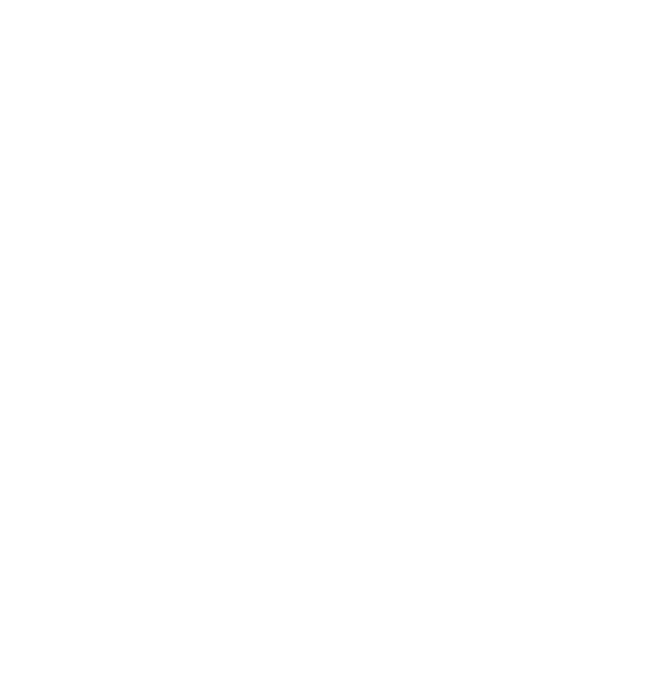
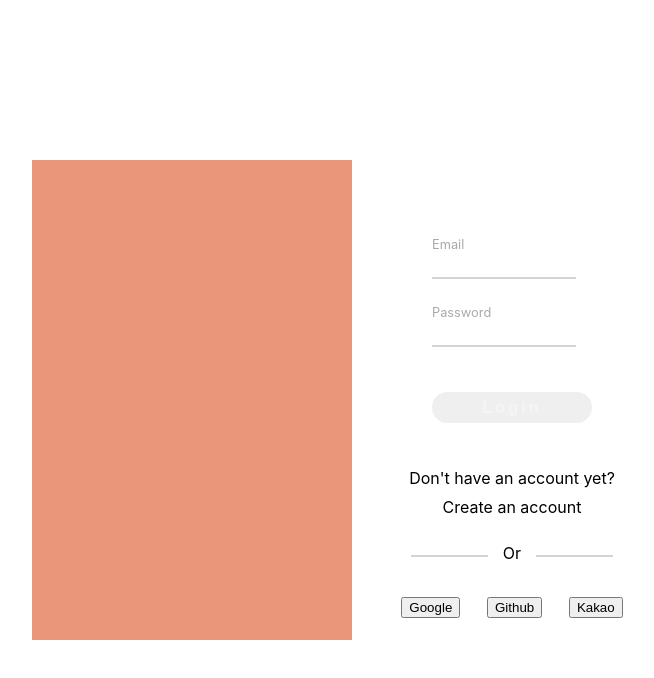
Before and after one commit to shyunlee/airsound, a React (Create React App) app: page /login in a window 1280 px wide. Shown: the top 678 px of the page, without its empty margins (288-942 px from the left). Built offline with nearby package versions, Linux system fonts and the light colour scheme.

Commit message:
design login & signup layout

```diff
--- a/src/App.jsx
+++ b/src/App.jsx
@@ -18,7 +18,7 @@
         <Route path='/player'>
           <Main isLogin={isLogin}/>
         </Route>
-        <Route path='/auth'>
+        <Route path='/login'>
           <UserAuth />
         </Route>
         <Route path='/mypage'>
--- a/src/components/header/Header.jsx
+++ b/src/components/header/Header.jsx
@@ -15,7 +15,6 @@
           :
           <>
             <span className={styles.control_login}>Login</span>
-            <span className={styles.control_signup}>Signup</span>
           </>
         }
       </div>
--- a/src/components/header/header.module.css
+++ b/src/components/header/header.module.css
@@ -30,11 +30,12 @@
 .control_container {
   display:flex;
   flex: 0 1 20%;
-  padding-top:1.2em
+  padding-top:1.2em;
+  justify-content: flex-end;
+  padding-right: 3em;
 }
 
-.control_login,
-.control_signup {
+.control_login {
   width: 7em;
   height:1.5em;
   border-radius: 1em;
@@ -43,7 +44,6 @@
   padding:0.1em 1.5em;
   line-height: 0.8;
   font-size: 1.2rem;
-  margin-left: 1.5em;
   letter-spacing: 0.1em;
   font-weight: bold;
 }
--- a/src/pages/user_auth/UserAuth.jsx
+++ b/src/pages/user_auth/UserAuth.jsx
@@ -1,8 +1,97 @@
-import React from 'react';
+import React, { useState } from 'react';
+import styles from './user_auth.module.css';
 
 const UserAuth = (props) => {
+  const [toggleLogin, setToggleLogin] = useState(null)
+  const [email, setEmail] = useState('')
+  const [username, setUsername] = useState('')
+  const [password, setPassword] = useState('')
+  const [confirmPassword, setConfirmPassword] = useState('')
+
+  const toggle = () => {
+    if (useState === null) {
+      setToggleLogin(false)
+    } else {
+      setToggleLogin(!toggleLogin)
+    }
+  }
+
+  const onChange = (event) => {
+    const {
+      target: { name, value },
+    } = event;
+    switch (name) {
+      case 'email':
+        return setEmail(value);
+      case 'username':
+        return setUsername(value);
+      case 'password':
+        return setPassword(value);
+      case 'confirmPassword':
+        return setConfirmPassword(value)
+      default:
+    }
+  };
+
   return (
-    <div>UserAuth</div>
+    <div className={styles.container}>
+      <div className={styles.frame}>
+        <div className={styles.signup_container}>
+          <form className={styles.signup_input}>
+            <label className={styles.label}>
+              Email<br/>
+              <input className={styles.input} name='email' type="email" value={email} onChange={onChange}/>
+            </label>
+            <label className={styles.label}>
+              User Name<br/>
+              <input className={styles.input} name='username' type="text" value={username} onChange={onChange}/>
+            </label>
+            <label className={styles.label}>
+              Password<br/>
+              <input className={styles.input} name='password' type="password" value={password} onChange={onChange}/>
+            </label>
+            <label className={styles.label}>
+              Confirm Password<br/>
+              <input className={styles.input} name='confirmPassword' type="password" value={confirmPassword} onChange={onChange}/>
+            </label>
+          </form>
+        </div>
+        <div className={styles.login_container}>
+          <form className={styles.login_input}>
+            <label className={styles.label}>
+              Email<br/>
+              <input className={styles.input} name='email' type="email" value={email} onChange={onChange}/>
+            </label>
+            <label className={styles.label}>
+              Password<br/>
+              <input className={styles.input} name='password' type="password" value={password} onChange={onChange}/>
+            </label>
+            <button className={styles.submit_button} type='submit'>{toggleLogin===null || toggleLogin===true? 'Login' : 'Signup'}</button>
+          </form>
+          <div className={styles.auth_container}>
+            <div className={styles.login_text}>Don't have an account yet?</div>
+            <div className={styles.login_link} onClick={toggle}>Create an account</div>
+            <AuthLogin />
+          </div>
+        </div>
+        <div className={`${styles.banner} ${toggleLogin===null?'':!toggleLogin?styles.switch_2:styles.switch_1}`} ></div>
+      </div>
+    </div>
+  )
+}
+
+const AuthLogin = () => {
+  return (
+    <div className={styles.auth_login}>
+      <div className={styles.auth_divider}>
+        <p className={styles.text_or}>Or</p>
+      </div>
+      <div className={styles.auth_btn_container}>
+        <button className={styles.auth_btn}>Google</button>
+        <button className={styles.auth_btn}>Github</button>
+        <button className={styles.auth_btn}>Kakao</button>
+      </div>
+    </div>
   )
 }
 
--- /dev/null
+++ b/src/pages/user_auth/user_auth.module.css
@@ -0,0 +1,181 @@
+@value defaultColor, lightBlack from '../../common/colors.css';
+
+.container {
+  width: 100%;
+  height: 100%;
+  background-color: defaultColor;
+  display:flex;
+  justify-content: center;
+  align-items: center;
+}
+
+.frame {
+  width: 50%;
+  height: 60%;
+  display:flex;
+  position:relative
+}
+
+.login_container,
+.signup_container {
+  width:50%;
+  height:100%;
+  display:flex;
+  flex-direction: column;
+  background-color: white;
+}
+
+.login_input,
+.signup_input {
+  display:flex;
+  flex-direction: column;
+  padding: 4em 5em ;
+}
+
+.login_input {
+  align-items: center;
+  padding-bottom:2.5em;
+}
+
+.signup_input {
+
+}
+
+.label {
+  color: darkgray;
+  width:100%;
+  margin:1em 0em;
+  font-size:0.8rem;
+}
+
+.input {
+  padding-top:0.2em;
+  padding-left:0.5em;
+  width:100%;
+  border: 0;
+  outline: 0;
+  font-size: 1.1rem;
+  color:lightBlack;
+}
+
+.label::after {
+  content: '';
+  display: block;
+  width: 90%;
+  height:2px;
+  background-color: lightgray;
+}
+
+.submit_button {
+  width: 10em;
+  margin-top:2em;
+  padding:0.4em 0;
+  font-weight: bold;
+  border: 0;
+  border-radius: 1em;
+  background-color:lightBlack;
+  color: whitesmoke;
+  letter-spacing: 0.2em;
+  font-size: 1rem;
+  cursor: pointer;
+}
+
+.auth_container {
+  display:flex;
+  flex-direction: column;
+  align-items: center;
+  width: 100%;
+}
+
+.login_text{
+  padding:0.3em 0;
+  text-align: center;
+}
+
+.login_link {
+  width: 10em;
+  margin-bottom:0.3em;
+  padding:0.3em 0;
+  text-align: center;
+  cursor: pointer;
+}
+
+.auth_login {
+  width:100%;
+  display: flex;
+  flex-direction: column;
+  align-items: center;
+}
+
+.auth_divider {
+  text-align: center;
+  display:flex;
+  flex-direction: column;
+  align-items: center;
+  width: 70%;
+}
+
+.text_or {
+  width: 3em;
+  z-index: 1;
+  background-color: white;
+}
+
+.auth_divider::after {
+  content: '';
+  display: block;
+  width: 90%;
+  height:2px;
+  background-color: lightgray;
+  transform: translateY(-1.5em);
+
+}
+
+.auth_btn_container {
+  display:flex;
+  justify-content: center;
+  margin-top: 1em;
+}
+
+.auth_btn {
+  margin:0 1em;
+}
+
+.banner {
+  position: absolute;
+  height:100%;
+  width: 50%;
+  background-color: darksalmon;
+  z-index:2;
+  /* animation: switch 2s linear reverse; */
+}
+
+.banner.switch_1 {
+  animation: switch_1 0.7s linear;
+  transform: translateX(100%);
+}
+
+.banner.switch_2 {
+  animation: switch_2 0.7s linear;
+  transform: translateX(0%);
+}
+
+@keyframes switch_1 {
+  0% {
+    transform: translateX(0%);
+  }
+
+  100% {
+    transform: translateX(100%)
+  }
+}
+
+@keyframes switch_2 {
+  0% {
+    transform: translateX(100%);
+  }
+
+  100% {
+    transform: translateX(0%)
+  }
+}
```
